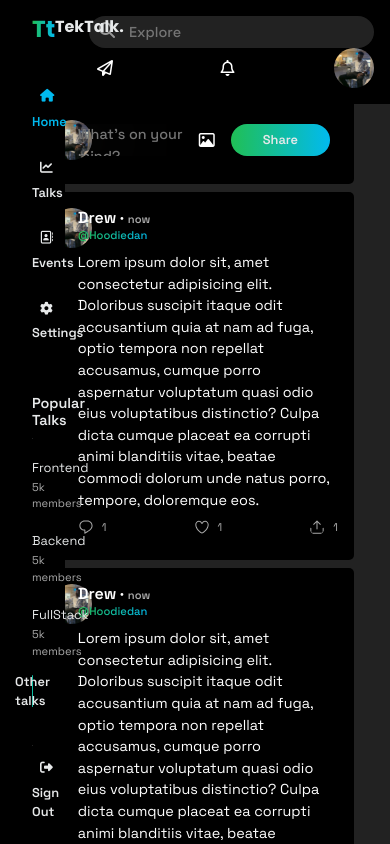
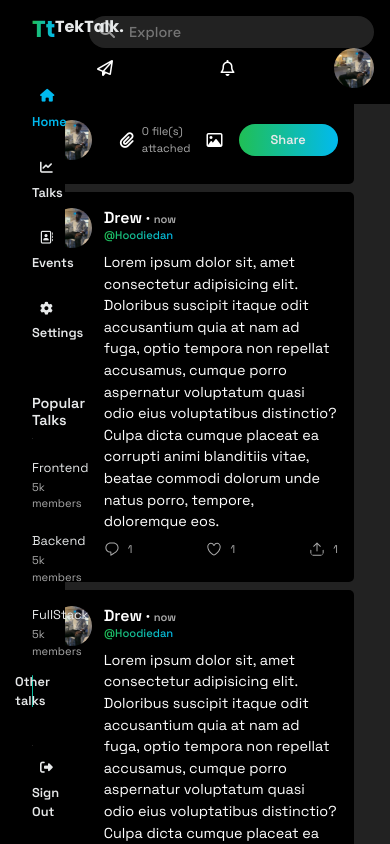
Before and after one commit to HoodieDan/Tektalk, a Vue app: page / in a window 390 px wide. Shown: the top 844 px of the page. Built offline with nearby package versions, Linux system fonts and the light colour scheme.

Commit message:
partially fixed post item and box responsiveness

```diff
--- a/src/components/PostBox.vue
+++ b/src/components/PostBox.vue
@@ -2,16 +2,20 @@
   <div class="">
     <div class="post-box">
         <div class="row">
-            <div class="col-1">
+            <div class="col-lg-1 col-md-1 col-sm-2 col-2">
                 <div class="circular">
                     <img src="../assets/images/me.jpg" alt="handsome">
                 </div>
             </div>
-            <div class="col-11 form">
+            <div class="col-lg-11 col-md-11 col-sm-10 col-10 form">
                 <!-- <input type="text" name="status" class="status" placeholder="What's on your mind?"> -->
-                <textarea name="status" id="status" :class="{ 'stop-typing': tooLong }" cols="50" rows="2" placeholder="What's on your mind?"
+                <textarea name="status" id="status" :class="{ 'stop-typing': tooLong }" cols="30" rows="2" placeholder="What's on your mind?"
                 v-model="status"></textarea>
                 <!-- <i class="fa-regular fa-image"></i> -->
+                <div class="attached">
+                    <i class="fa-solid fa-paperclip"></i>
+                    <p class="subtext mb-0">0 file(s) attached</p>
+                </div>
                 <div class="file-input">
                     <input
                         type="file"
@@ -93,5 +97,8 @@ textarea:focus {
 .other-talks {
   margin: 0;
 }
-
+div.attached {
+    display: flex;
+    align-items: center;
+}
 </style>
--- a/src/components/PostItem.vue
+++ b/src/components/PostItem.vue
@@ -2,12 +2,12 @@
   <div class="">
     <div class="post" v-for="post in postArr" :key="post">
         <div class="row">
-            <div class="col-1">
+            <div class="col-lg-1 col-md-1 col-sm-2 col-2">
                 <div class="circular">
                     <img src="../assets/images/me.jpg" alt="handsome">
                 </div>
             </div>
-            <div class="col-11">
+            <div class="col-lg-11 col-md-11 col-sm-10 col-10">
                 <div>
                     <div class="user-details">
                         <h6 class="mb-0">Drew · <span class="subtext">now</span></h6>
```
